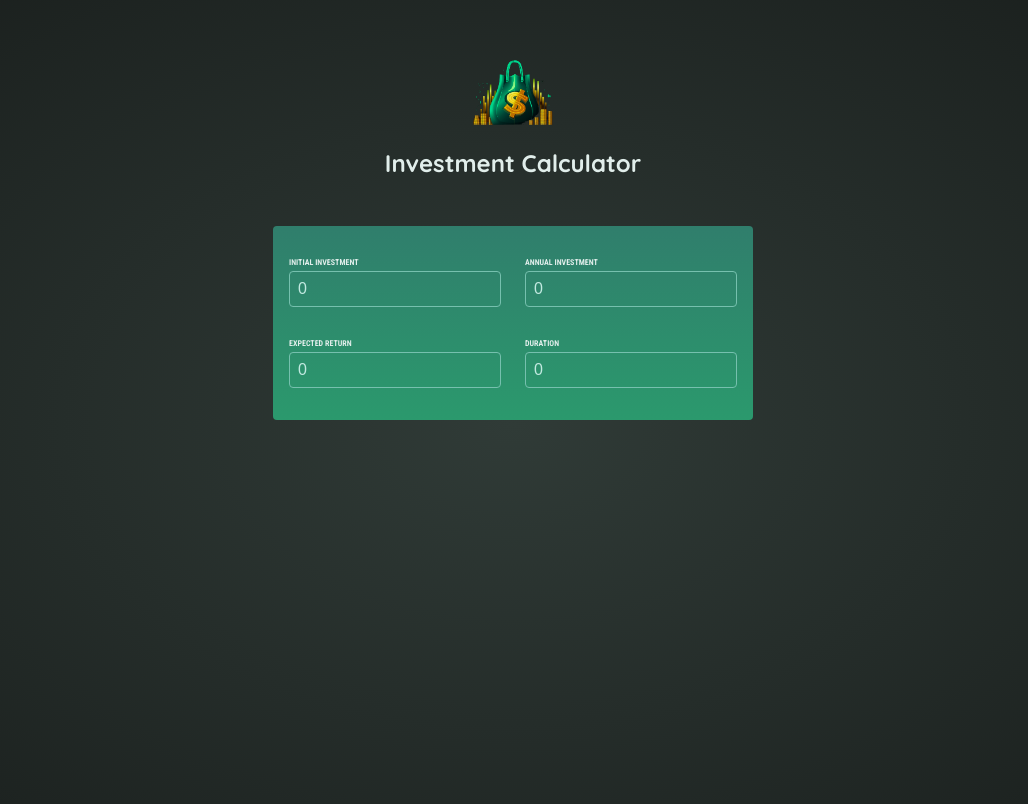
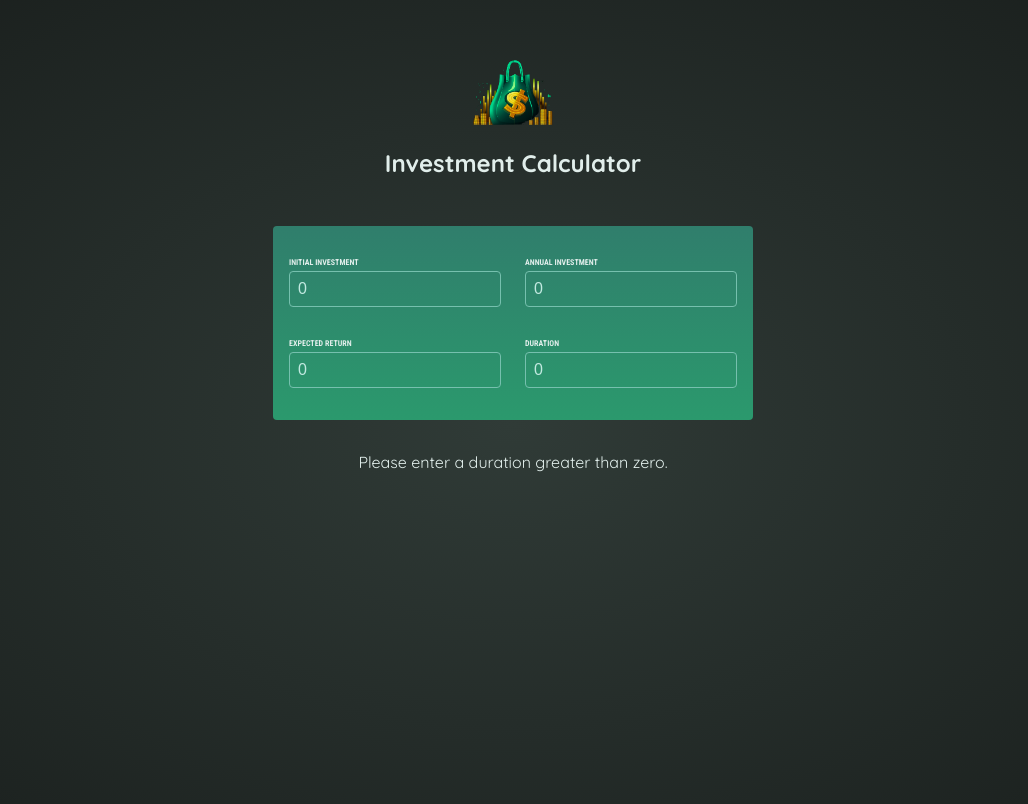
Before and after one commit to AlexBrilevski/investment-calculator, a React (Vite) app: page / in a window 1280 px wide. Shown: the top 804 px of the page, without its empty margins (127-1155 px from the left). Built offline with nearby package versions, Linux system fonts and the light colour scheme.

Commit message:
Outputting the duration input error was added

```diff
--- a/src/App.jsx
+++ b/src/App.jsx
@@ -1,5 +1,4 @@
 import { useState } from 'react';
-import { calculateInvestmentResults } from './util/investment';
 import Header from './components/Header';
 import InputGroup from './components/InputGroup';
 import InvestmentResults from './components/InvestmentResults';
@@ -13,7 +12,7 @@ const INITIAL_USER_INPUT = {
 
 function App() {
   const [userInput, setUserInput] = useState(INITIAL_USER_INPUT);
-  const investmentResults = calculateInvestmentResults(userInput);
+  const isInputValid = userInput.duration >= 1;
 
   function handleUserInput(fieldId, newValue) {
     setUserInput(prevUserInput => {
@@ -60,7 +59,8 @@ function App() {
           />
         </div>
       </section>
-      {investmentResults.length > 0 && <InvestmentResults results={investmentResults} />}
+      {!isInputValid && <p className="center">Please enter a duration greater than zero.</p>}
+      {isInputValid && <InvestmentResults userInput={userInput} />}
     </>
   )
 }
--- a/src/components/InvestmentResults.jsx
+++ b/src/components/InvestmentResults.jsx
@@ -1,6 +1,7 @@
-import { formatter } from '../util/investment';
+import { calculateInvestmentResults, formatter } from '../util/investment';
 
-export default function InvestmentResults({ results }) {
+export default function InvestmentResults({ userInput }) {
+  const results = calculateInvestmentResults(userInput);
   const initialInvestment = results[0].valueEndOfYear - results[0].annualInvestment - results[0].interest;
 
   return (
```
